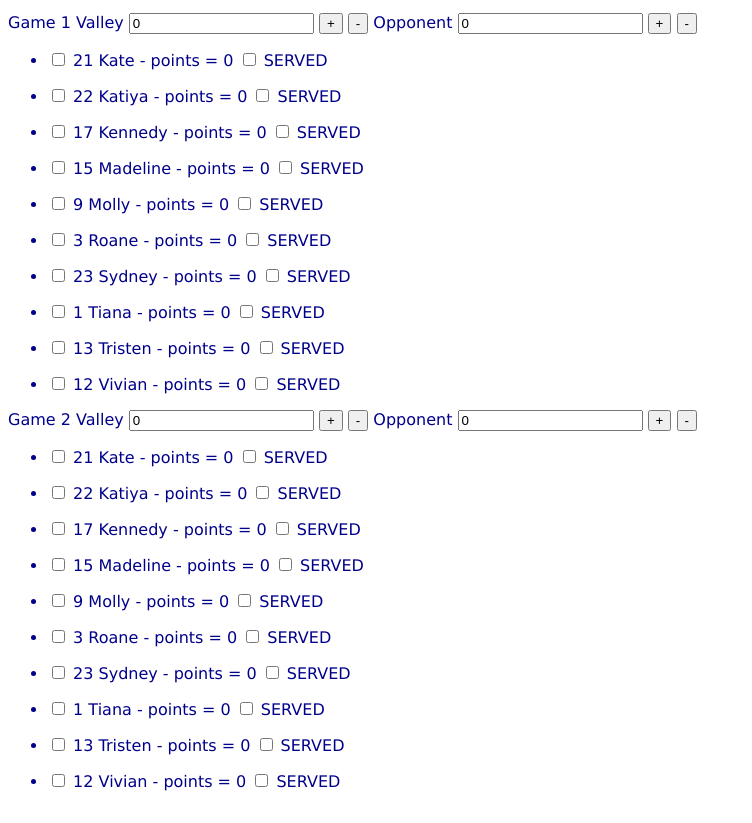
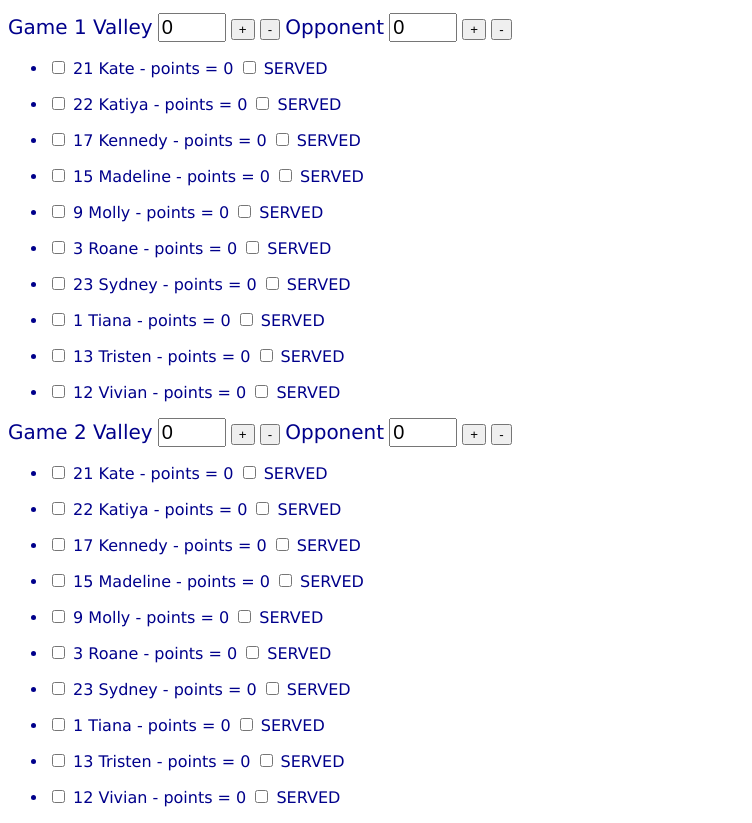
Before and after one commit to dxeware/volleyball-pt-tracker, a website: page index.html in a window 1280 px wide. Shown: the part 57-880 px from the top of the page, without its empty margins (0-752 px from the left). Drawn offline with nearby package versions, Linux system fonts and the light colour scheme.

Commit message:
more css updates

```diff
--- a/app/css/style.css
+++ b/app/css/style.css
@@ -41,6 +41,19 @@ a {
     font-weight: bold;
 }
 
+.points-input {
+  width: 3em;
+  font-size: 20px;
+}
+
+.game-heading {
+  font-size: 20px;
+}
+
+span {
+  font-size: 16px;
+}
+
 .container {
   background-color: #fffff8;
   padding: 1em 0;
--- a/index.html
+++ b/index.html
@@ -7,26 +7,13 @@
 </head>
 <body>
   <h1>Volleyball Point Tracker</h1>
-  <!-- <section class="points-background">
-
-    <div class="menu">
-      <a data-ui-sref="home" data-ui-sref-active="active">Home</a>
-      <span> | </span>
-      <a data-ui-sref="game1" data-ui-sref-active="active">Game 1</a>
-      <span> | </span>
-      <a data-ui-sref="game2" data-ui-sref-active="active">Game 2</a>
-      <span> | </span>
-      <a data-ui-sref="game3" data-ui-sref-active="active">Game 3</a>
-    </div>
-    <div class="page" data-ui-view></div>
-  </section> -->
   <section ng-controller="Game1Ctrl">
-      <span>Game 1<span><span>  Valley<span>
-      <input type="number" maxlength="4" ng-model="gameInfo.homeScore">
+    <span class="game-heading">Game 1 Valley<span>
+    <input class="points-input" type="number" maxlength="4" ng-model="gameInfo.homeScore">
     <button class="btn-primary" ng-click="adjustHomeScore(1)">+</button>
     <button class="btn-primary" ng-click="adjustHomeScore(-1)">-</button>
-      <span>Opponent<span>
-      <input type="number" maxlength="4" ng-model="gameInfo.opponentScore">
+    <span class="game-heading">Opponent<span>
+    <input class="points-input" type="number" maxlength="4" ng-model="gameInfo.opponentScore">
     <button class="btn-primary" ng-click="adjustOpponentScore(1)">+</button>
     <button class="btn-primary" ng-click="adjustOpponentScore(-1)">-</button>
     <br>
@@ -38,12 +25,12 @@
 
   </section>
   <section ng-controller="Game2Ctrl">
-      <span>Game 2<span><span>  Valley<span>
-      <input type="number" maxlength="4" ng-model="gameInfo.homeScore">
+    <span class="game-heading">Game 2 Valley<span>
+    <input class="points-input" type="number" maxlength="4" ng-model="gameInfo.homeScore">
     <button class="btn-primary" ng-click="adjustHomeScore(1)">+</button>
     <button class="btn-primary" ng-click="adjustHomeScore(-1)">-</button>
-      <span>Opponent<span>
-      <input type="number" maxlength="4" ng-model="gameInfo.opponentScore">
+    <span class="game-heading">Opponent<span>
+    <input class="points-input" type="number" maxlength="4" ng-model="gameInfo.opponentScore">
     <button class="btn-primary" ng-click="adjustOpponentScore(1)">+</button>
     <button class="btn-primary" ng-click="adjustOpponentScore(-1)">-</button>
     <br>
```
Lines whose indentation alone changed are shown as unchanged.
